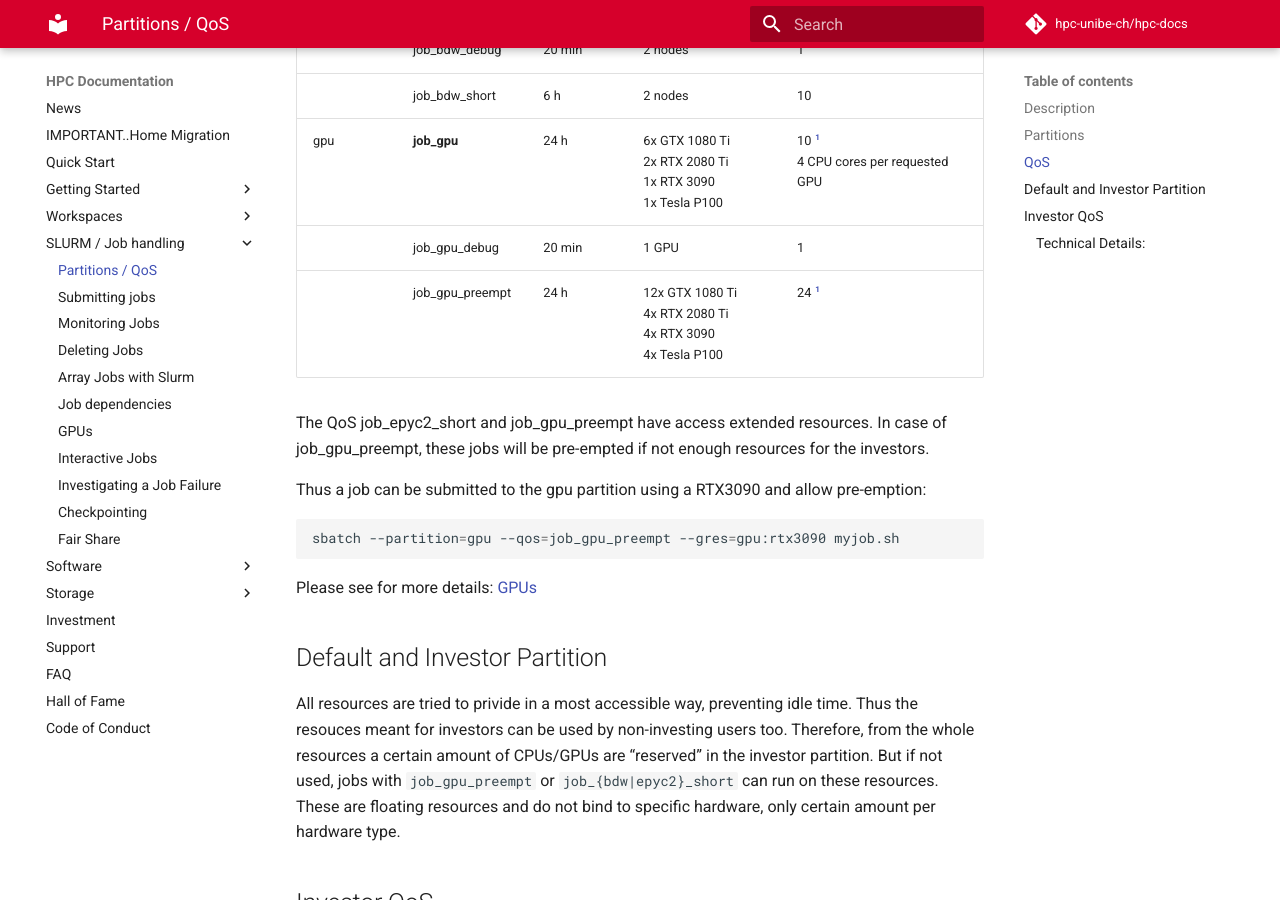
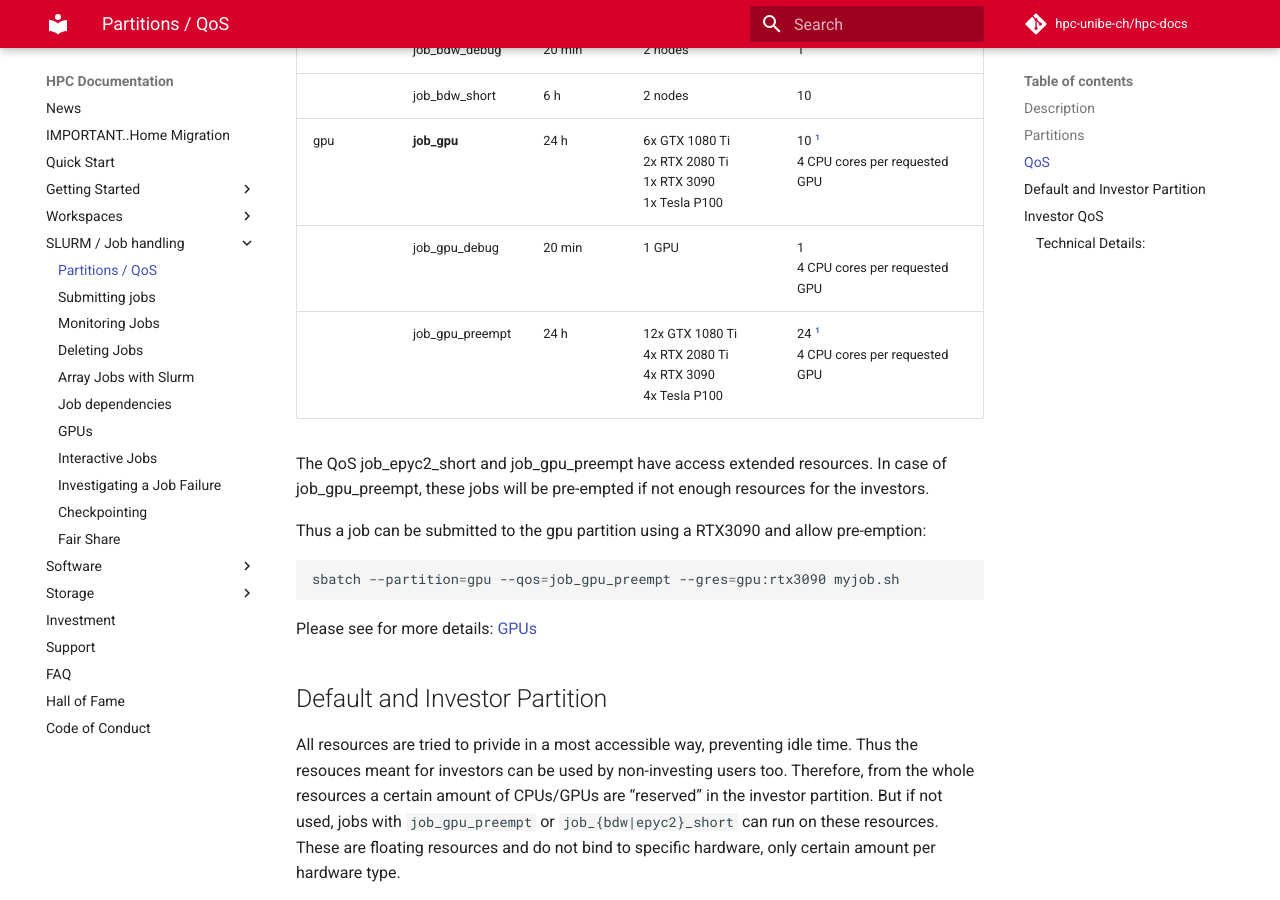
Before and after one commit to hpc-unibe-ch/hpc-unibe-ch.github.io, an MkDocs documentation site: the page built from docs/slurm/partitions.md, in a window 1280 px wide and 900 px high, scrolled down 1553 px. Built offline with MkDocs 1.6.1 and Material for MkDocs 9.7.7, drawn with Linux system fonts in a browser that asks for light colours; comment, search, counter and statistics services are not loaded.

Commit message:
partitions: GPU: cores per GPU

```diff
--- a/docs/slurm/partitions.md
+++ b/docs/slurm/partitions.md
@@ -40,9 +40,9 @@ Within these partitions, **QoS** are used to distinguish different job limits. I
 | bdw | **job_bdw** | 24 h | 40 nodes | 300 |
 | | job_bdw_debug | 20 min | 2 nodes | 1 |
 | | job_bdw_short | 6 h | 2 nodes | 10 |
-| gpu | **job_gpu** | 24 h | 6x GTX 1080 Ti <br> 2x RTX 2080 Ti <br> 1x RTX 3090 <br> 1x Tesla P100 | 10 [^jobLim] <br> 4 CPU cores per requested GPU|
-| | job_gpu_debug | 20 min | 1 GPU | 1 |
-| | job_gpu_preempt | 24 h | 12x GTX 1080 Ti <br> 4x RTX 2080 Ti <br> 4x RTX 3090 <br> 4x Tesla P100 | 24 [^jobLim] |
+| gpu | **job_gpu** | 24 h | 6x GTX 1080 Ti <br> 2x RTX 2080 Ti <br> 1x RTX 3090 <br> 1x Tesla P100 | 10 [^jobLim] <br> 4 CPU cores per requested GPU |
+| | job_gpu_debug | 20 min | 1 GPU | 1 <br> 4 CPU cores per requested GPU |
+| | job_gpu_preempt | 24 h | 12x GTX 1080 Ti <br> 4x RTX 2080 Ti <br> 4x RTX 3090 <br> 4x Tesla P100 | 24 [^jobLim] <br> 4 CPU cores per requested GPU |
 
 [^jobLim]: The gpu job limits are determined by the maximum of single GPU jobs on all architecture. But keep in mind, that jobs should be submitted to the best suited architecture.
 
```
